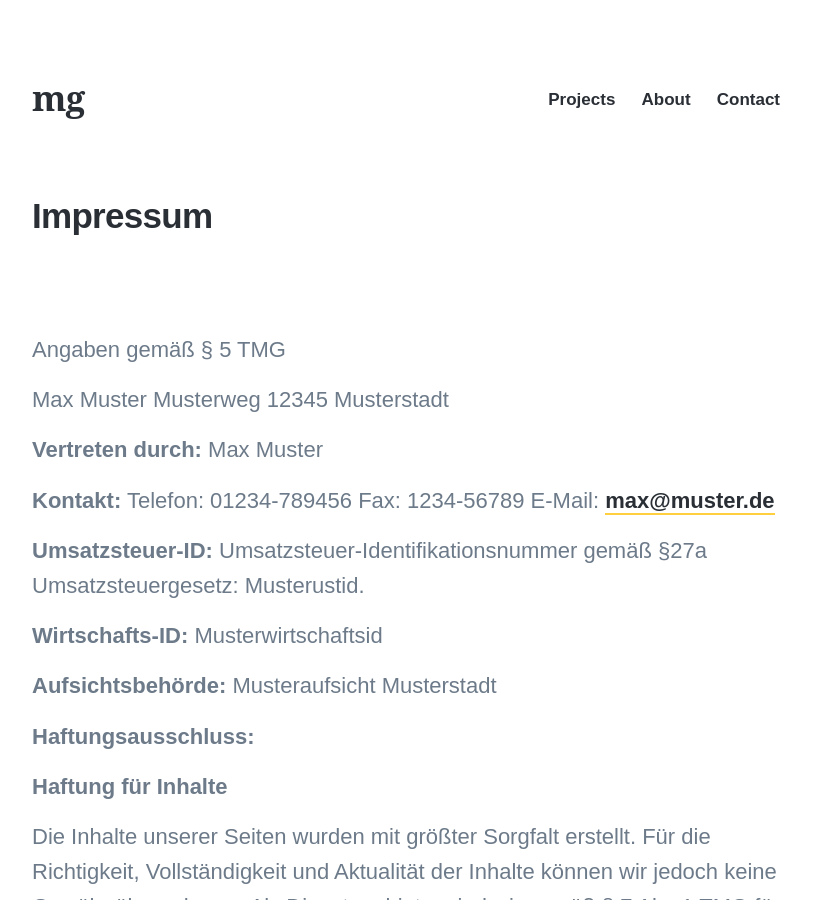
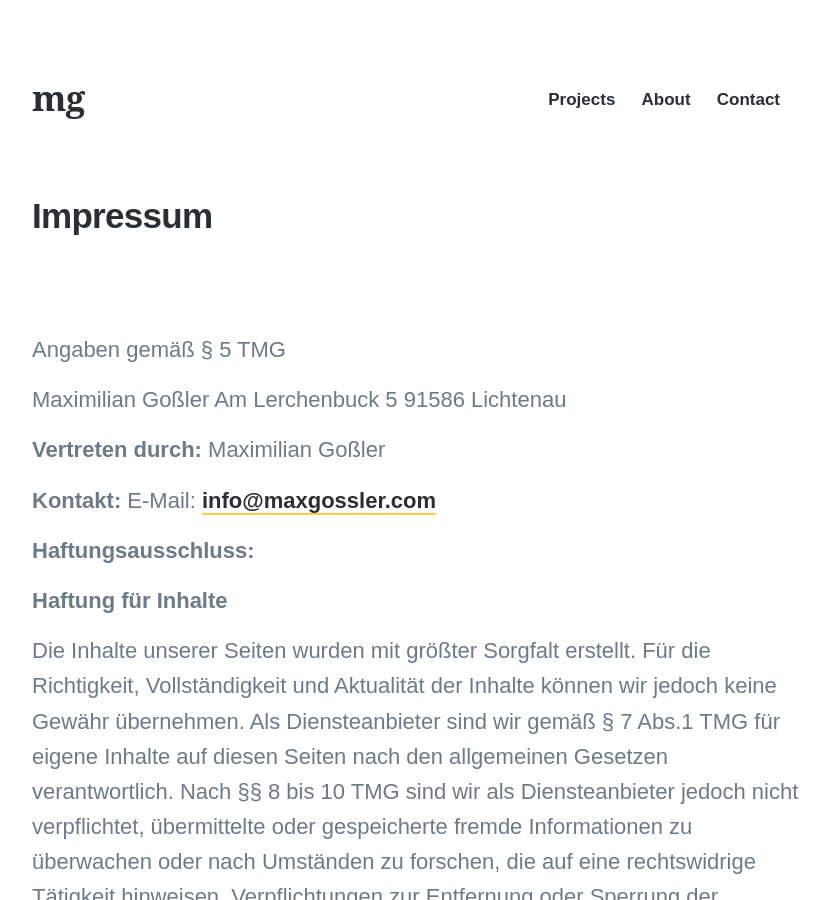
Before and after one commit to Gnailimixam/maxgossler.com, a Jekyll site: the page built from _pages/impressum.md, in a window 1280 px wide and 900 px high. Shown: the whole window, without its empty margins (224-1054 px from the left). Built offline with Jekyll 4.4.1, drawn with Linux system fonts in a browser that asks for light colours; nearby versions of some CDN libraries.

Commit message:
update name

```diff
--- a/_pages/impressum.md
+++ b/_pages/impressum.md
@@ -7,26 +7,15 @@
 
 Angaben gemäß § 5 TMG
 
-Max Muster
-Musterweg
-12345 Musterstadt
+Maximilian Goßler
+Am Lerchenbuck 5
+91586 Lichtenau
 
 **Vertreten durch:**
-Max Muster
+Maximilian Goßler
 
 **Kontakt:**
-Telefon: 01234-789456
-Fax: 1234-56789
-E-Mail: [max@muster.de](mailto:max@muster.de)
-
-**Umsatzsteuer-ID:**
-Umsatzsteuer-Identifikationsnummer gemäß §27a Umsatzsteuergesetz: Musterustid.
-
-**Wirtschafts-ID:**
-Musterwirtschaftsid
-
-**Aufsichtsbehörde:**
-Musteraufsicht Musterstadt
+E-Mail: [info@maxgossler.com](mailto:info@maxgossler.com)
 
 **Haftungsausschluss:**
 
```
